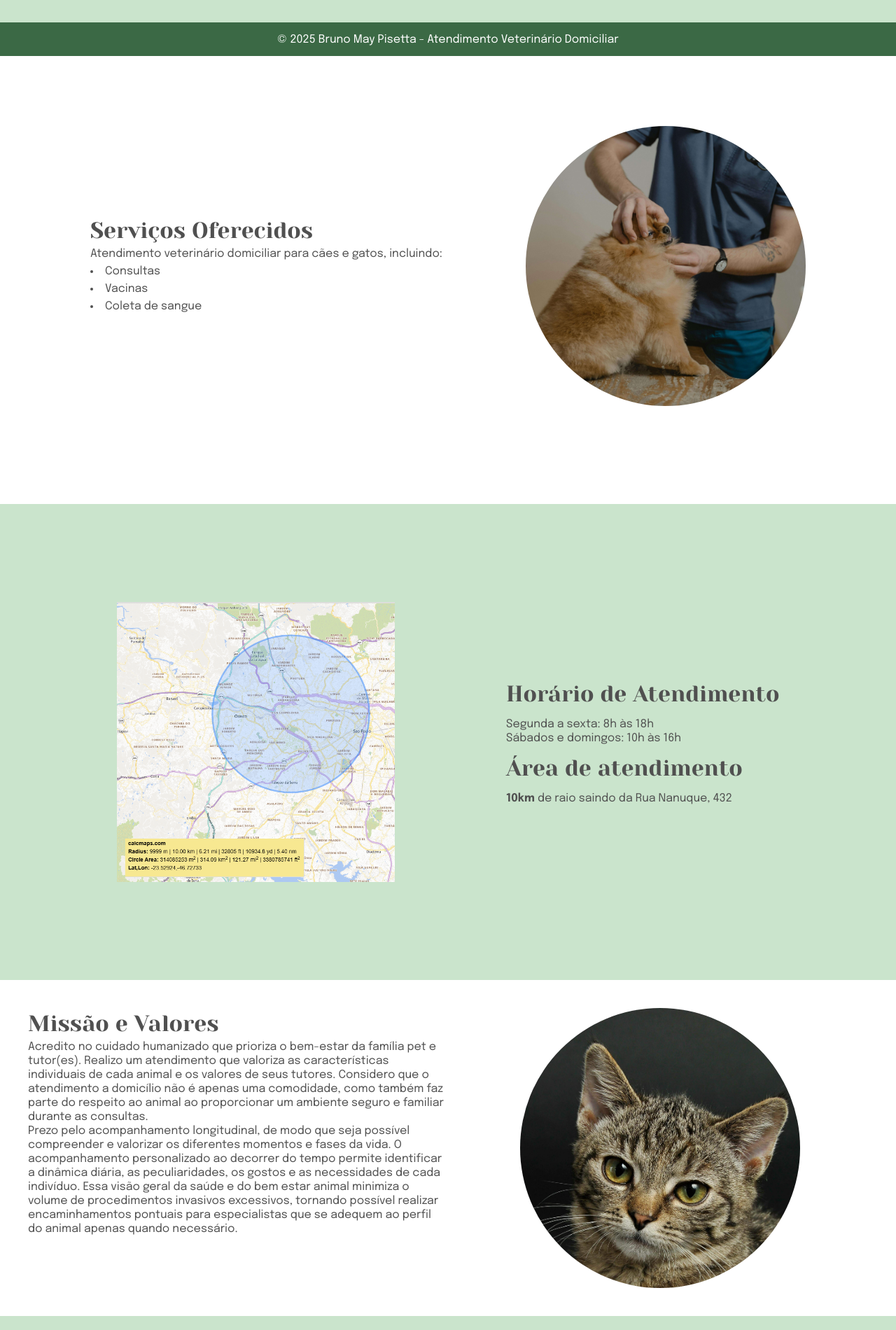
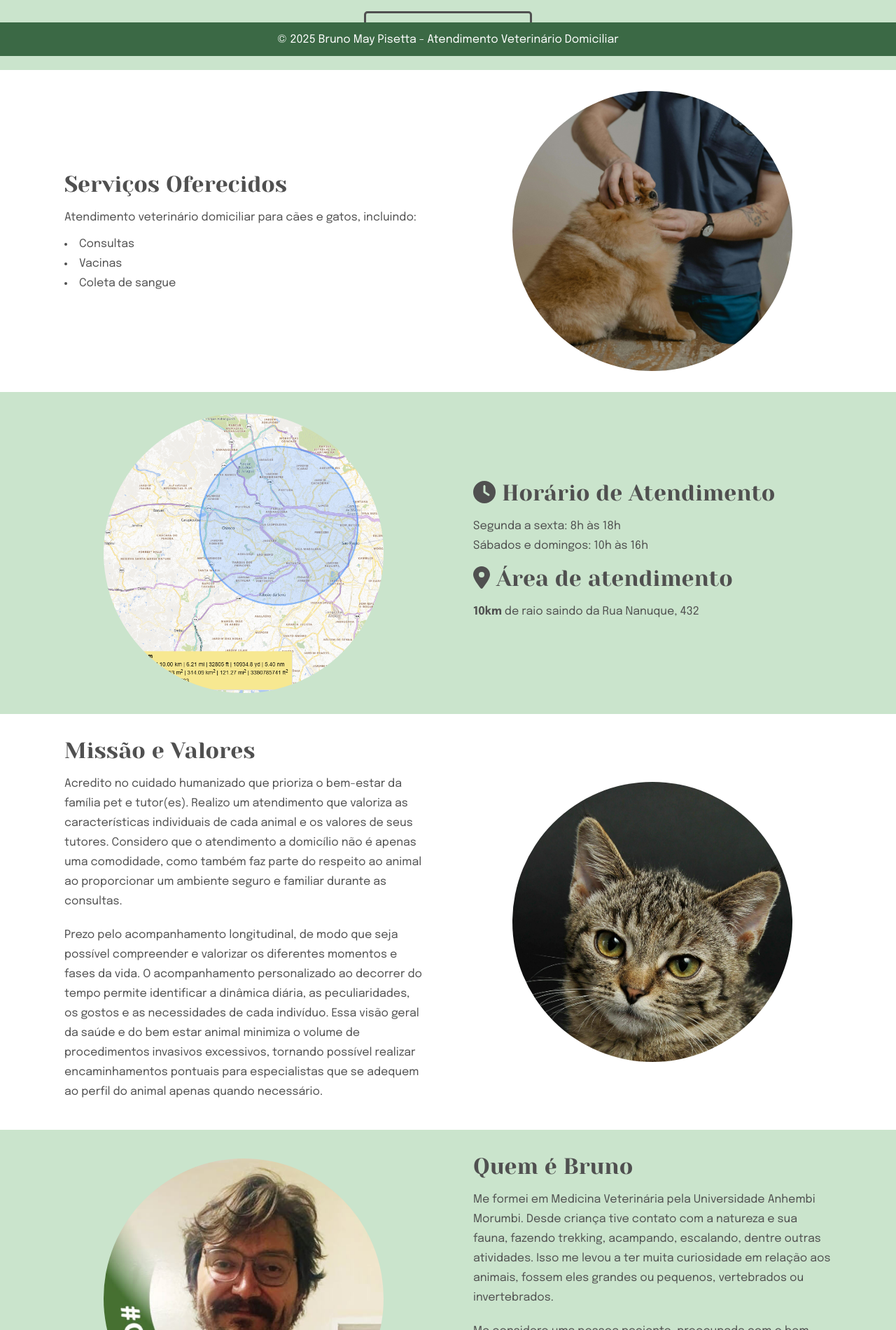
Before and after one commit to eduardo-nakamura/veterinario-next, a Next.js app: page / in a window 1280 px wide. Shown: the part 720-2620 px from the top of the page at 70% size. Built offline with nearby package versions, Linux system fonts and the light colour scheme.

Commit message:
alinhamento

```diff
--- a/components/Header.module.css
+++ b/components/Header.module.css
@@ -24,10 +24,8 @@
 .menuButton {
   background: none;
   border: none;
-  font-size: 1.5rem;
-  cursor: pointer;
+  font-size: 2rem;
   display: none;
-  /* Oculto por padrão em telas maiores */
 }
 
 .nav {
@@ -41,16 +39,31 @@
   gap: 30px;
 
 }
-.navItem {
+.navItem{
+  transition: all 0.2s;
+}
+.navItem:hover {
   cursor: pointer;
+  transform: scale(1.1);
 }
 
-
+a.navLink{
+  color: var(--cor-verde-claro);
+  text-decoration: none;
+  text-shadow: 2px 2px 5px black;
+}
 .navLink{
   font-size: 1rem;
   text-decoration: none;
   color: var(--cor-verde-claro);
   overflow-x: hidden;
+  text-align: center;
+  transition: all 0.2s;
+}
+.navLink:hover {
+
+  cursor: pointer;
+
 }
 .navLink svg{
   margin-right: 5px;
--- a/next.config.ts
+++ b/next.config.ts
@@ -1,12 +1,12 @@
 /** @type {import('next').NextConfig} */
 const nextConfig = {
   output: 'export',
-  basePath: '/veterinario-next',
-  assetPrefix: '/veterinario-next',
+  basePath: process.env.NODE_ENV === 'production' ? '/veterinario-next' : '',
+  assetPrefix: process.env.NODE_ENV === 'production' ? '/veterinario-next' : '',
   images: {
     unoptimized: true, // Required for static exports
   },
-  //assetPrefix: process.env.NODE_ENV === 'production' ? '/veterinario-next/' : '',
+  // assetPrefix: process.env.NODE_ENV === 'production' ? '/veterinario-next' : '',
 };
 
 module.exports = nextConfig;
--- a/src/app/layout.tsx
+++ b/src/app/layout.tsx
@@ -15,11 +15,11 @@ const geistMono = Geist_Mono({
 //
 
 export const metadata: Metadata = {
-  title: "Atendimento Veterinário Domiciliar | Bruno Pisetta | São Paulo/Lapa",
-  description: "Atendimento veterinário domiciliar para cães e gatos em São Paulo/Lapa. Consultas, vacinas, coleta de sangue e acompanhamento personalizado. Agende agora!",
+  title: "Vet Domicílio SP Lapa | Bruno Pisetta",
+  description: "Veterinário domiciliar em São Paulo/Lapa para cães e gatos. Consultas, vacinas, exames e acompanhamento personalizado. Agende sua consulta!",
   openGraph: {
-    title: "Atendimento Veterinário Domiciliar | Bruno Pisetta | São Paulo/Lapa",
-    description: "Atendimento veterinário domiciliar para cães e gatos em São Paulo/Lapa. Consultas, vacinas, coleta de sangue e acompanhamento personalizado. Agende agora!",
+    title: "Vet Domicílio SP Lapa | Bruno Pisetta",
+    description: "Veterinário domiciliar em São Paulo/Lapa para cães e gatos. Consultas, vacinas, exames e acompanhamento personalizado. Agende sua consulta!",
     images: "https://assets.storage.trakto.io/WFwSOE6steTvXQPjV3NfFTllMOZ2/41aa619f-ea28-40c0-8ccd-2eba2b1a44bb.png",
     // url: "https://example.com",
   },
@@ -35,7 +35,7 @@ export default function RootLayout({
   children: React.ReactNode;
 }>) {
   return (
-    <html lang="en">
+    <html lang="pt-BR">
       <body className={`${geistSans.variable} ${geistMono.variable}`}>
         {children}
       </body>
--- a/src/app/page.module.css
+++ b/src/app/page.module.css
@@ -7,17 +7,33 @@
   padding: 80px 0 40px;
 
 }
-
+.cta{
+  background: transparent;
+  color: var(--cor-cinza-escuro);
+  font-family: "Yeseva One", serif;
+  font-size: 1.5rem;
+  margin: 30px 0 0;
+  padding: 10px 10px;
+  border: 3px solid var(--cor-cinza-escuro);
+  border-radius: 5px;
+}
 .sectionFlex {
   position: relative;
   display: flex;
   width: 100vw;
-  min-height: 85vh;
+  /* min-height: 85vh; */
   color: var(--cor-cinza-escuro);
-  gap: 20px;
+  gap: 10px;
   padding: 30px;
 }
-
+.itemFlex {
+  width: 40vw;
+  display: flex;
+  flex-direction: column;
+}
+.itemFlexCenter{
+  align-items: center;
+}
 .sectionGrid2col {
   display: grid;
   grid-template-columns: 1fr 1fr;
@@ -48,7 +64,9 @@
   grid-row: 1 / 3;
   background-color: #e0e0e0;
 }
-
+.h1__container{
+  width: 60%
+}
 .h1__title {
   background-color: var(--cor-verde-escuro);
   color: var(--cor-verde-claro);
@@ -77,12 +95,13 @@
 .sectionFlex p {
   font-weight: 400;
   font-size: 16px;
-  line-height: 20px;
+  line-height: 28px;
+  margin: 10px 0;
 }
 
 .list li {
   list-style-position: inside;
-  margin: 5px 0;
+  margin: 0px 0;
 }
 
 .section__colums__center {
@@ -106,21 +125,35 @@
   overflow: hidden;
 }
 
+.contatos{
+  margin: 20px 0;
+  display: flex;
+  gap:30px;
+  font-size: 2rem;
+}
+.contatos a{
+  transition: all 0.2s;
+}
+.contatos a:hover{
+  transform: scale(1.3);
+  color: var(--cor-verde-musgo);
+}
 @media (max-width: 768px) {
   .section {
     padding: 30px;
-
-
   }
   .img__title {
     width: 90vw;
     height: 90vw;
   }
+  .h1__container{
+    width: 100%
+  }
   .h1__title {
     position: relative;
     left: 0;
     top: 0;
-    font-size: 30px;
+    font-size: 25px;
     line-height: 36px;
   }
   .sectionGrid2col h2,
@@ -156,7 +189,13 @@
   .sectionFlex {
     padding: 30px;
   }
+  .itemFlex{
+    width: 95vw;
 
+  }
+  .itemFlexCenter{
+    align-items: start;
+  }
   .sectionGrid {
     display: flex;
     flex-direction: column;
--- a/src/app/page.tsx
+++ b/src/app/page.tsx
@@ -6,6 +6,11 @@ import Image from "next/image";
 import styles from "./page.module.css";
 import Footer from "../../components/Footer";
 import Header from "../../components/Header";
+import { FontAwesomeIcon } from '@fortawesome/react-fontawesome';
+import { faLinkedin, faWhatsapp } from '@fortawesome/free-brands-svg-icons';
+import { faAddressCard, faClock, faEnvelope, faLocationDot } from '@fortawesome/free-solid-svg-icons';
+import { Link } from 'react-scroll';
+
 
 // Foto de Caio  : https://www.pexels.com/pt-br/foto/papagaio-verde-na-mao-da-pessoa-56733/
 // Photo by Pixabay: https://www.pexels.com/photo/long-coated-white-and-black-dog-220938/
@@ -31,7 +36,7 @@ export default function Home() {
 
       <div className={styles.page}>
         <section className={`${styles.sectionFlex} ${styles.section__colums__center}`} style={{ backgroundColor: 'var(--cor-verde-claro)' }}>
-          <div style={{alignSelf:'flex-start', width:'60%'}}>
+          <div className={styles.h1__container} style={{ alignSelf: 'flex-start' }}>
             <h1 className={styles.h1__title}>Veterinário a domicílio para cães e gatos | Bruno May Pisetta</h1>
           </div>
           <div className={styles.img__title}>
@@ -44,10 +49,18 @@ export default function Home() {
             />
           </div>
 
+          <Link
+            to="contato"
+            smooth={true}
+            duration={500}
+            offset={-80} // Adjust as needed
+          >
+             <button className={styles.cta}>Entre em Contato</button>
+          </Link>
         </section>
+
         <section id="servicos" className={`${styles.sectionFlex} ${styles.section__row__center}`} style={{ backgroundColor: 'var(--cor-branca)' }}>
-
-          <div>
+          <div className={styles.itemFlex}>
             <h2>Serviços Oferecidos</h2>
             <p>Atendimento veterinário domiciliar para cães e gatos, incluindo:</p>
             <ul className={styles.list}>
@@ -56,6 +69,7 @@ export default function Home() {
               <li>Coleta de sangue</li>
             </ul>
           </div>
+          <div className={`${styles.itemFlex} ${styles.itemFlexCenter}`}>
             <div className={styles.img__title}>
               <Image
                 src="./cachorro-exame-veterinario.jpg"
@@ -65,9 +79,33 @@ export default function Home() {
                 layout="responsive"
               />
             </div>
+          </div>
         </section>
+
         <section id="horario" className={`${styles.sectionFlex} ${styles.section__row__center}`} style={{ backgroundColor: 'var(--cor-verde-claro)' }}>
-          <div className={styles.img__title} style={{borderRadius: '0'}}>
+          <div className={`${styles.itemFlex} ${styles.itemFlexCenter} ${styles.gridItemTwo}`}>
+            <div className={styles.img__title}>
+              <Image
+                src="./mapa-rua-nanuque-432.png" // Path to the image (in the `public` folder)
+                alt={`Localização da Rua Nanuque, 432`}
+                width={383}
+                height={383}
+                layout="responsive"
+
+              />
+            </div>
+          </div>
+          <div className={`${styles.itemFlex}  ${styles.gridItemOne}`}>
+            <h2><FontAwesomeIcon icon={faClock} /> Horário de Atendimento </h2>
+            <p>Segunda a sexta: 8h às 18h <br />Sábados e domingos: 10h às 16h</p>
+
+            <h2><FontAwesomeIcon icon={faLocationDot} /> Área de atendimento</h2>
+            <p><strong>10km</strong> de raio saindo da Rua Nanuque, 432</p>
+          </div>
+        </section>
+
+        {/* <section id="horario" className={`${styles.sectionFlex} ${styles.section__row__center}`} style={{ backgroundColor: 'var(--cor-verde-claro)' }}>
+          <div className={styles.img__title} style={{ borderRadius: '0' }}>
             <Image
               src="./mapa-rua-nanuque-432.png" // Path to the image (in the `public` folder)
               alt={`Localização da Rua Nanuque, 432`}
@@ -83,9 +121,43 @@ export default function Home() {
             <h2>Área de atendimento</h2>
             <p><strong>10km</strong> de raio saindo da Rua Nanuque, 432</p>
           </div>
+        </section> */}
+        <section id="missao" className={`${styles.sectionFlex} ${styles.section__row__center}`} style={{ backgroundColor: 'var(--cor-branca)' }}>
+          <div className={styles.itemFlex}>
+            <h2>Missão e Valores</h2>
+            <p>Acredito no cuidado humanizado que prioriza o bem-estar da família pet e tutor(es). Realizo um atendimento que valoriza as características individuais de cada animal e os valores de seus tutores. Considero que o atendimento a domicílio não é apenas uma comodidade, como também faz parte do respeito ao animal ao proporcionar um ambiente seguro e familiar durante as consultas. </p>
+            <p>Prezo pelo acompanhamento longitudinal, de modo que seja possível compreender e valorizar os diferentes momentos e fases da vida. O acompanhamento personalizado ao decorrer do tempo permite identificar a dinâmica diária, as  peculiaridades, os gostos e as necessidades de cada indivíduo. Essa visão geral da saúde e do bem estar animal minimiza o volume de procedimentos  invasivos excessivos, tornando possível realizar encaminhamentos pontuais para especialistas que se adequem ao perfil do animal  apenas quando necessário.</p>
+          </div>
+          <div className={`${styles.itemFlex} ${styles.itemFlexCenter}`}>
+            <div className={styles.img__title}>
+              <Image
+                src="./detalhe-rosto-gato.jpg"
+                alt={`Foto em close de um gato`}
+                width={383}
+                height={383}
+                layout="responsive"
+              />
+            </div>
+          </div>
         </section>
+        {/* <section id="missao" className={`${styles.sectionFlex} ${styles.section__row__center}`} style={{ backgroundColor: 'var(--cor-branca)' }}>
 
-        <section id="missao" className={styles.sectionGrid2col} style={{ backgroundColor: 'var(--cor-branca)' }}>
+          <div>
+            <h2>Missão e Valores</h2>
+            <p>Acredito no cuidado humanizado que prioriza o bem-estar da família pet e tutor(es). Realizo um atendimento que valoriza as características individuais de cada animal e os valores de seus tutores. Considero que o atendimento a domicílio não é apenas uma comodidade, como também faz parte do respeito ao animal ao proporcionar um ambiente seguro e familiar durante as consultas. </p>
+            <p>Prezo pelo acompanhamento longitudinal, de modo que seja possível compreender e valorizar os diferentes momentos e fases da vida. O acompanhamento personalizado ao decorrer do tempo permite identificar a dinâmica diária, as  peculiaridades, os gostos e as necessidades de cada indivíduo. Essa visão geral da saúde e do bem estar animal minimiza o volume de procedimentos  invasivos excessivos, tornando possível realizar encaminhamentos pontuais para especialistas que se adequem ao perfil do animal  apenas quando necessário.</p>
+          </div>
+          <div className={styles.img__title}>
+            <Image
+              src="./detalhe-rosto-gato.jpg"
+              alt={`Foto em close de um gato`}
+              width={383}
+              height={383}
+              layout="responsive"
+            />
+          </div>
+        </section> */}
+        {/* <section id="missao" className={styles.sectionGrid2col} style={{ backgroundColor: 'var(--cor-branca)' }}>
           <div className={`${styles.gridItem} ${styles.gridItemTwo}`}>
             <h2>Missão e Valores</h2>
             <p>Acredito no cuidado humanizado que prioriza o bem-estar da família pet e tutor(es). Realizo um atendimento que valoriza as características individuais de cada animal e os valores de seus tutores. Considero que o atendimento a domicílio não é apenas uma comodidade, como também faz parte do respeito ao animal ao proporcionar um ambiente seguro e familiar durante as consultas. </p>
@@ -102,9 +174,26 @@ export default function Home() {
               />
             </div>
           </div>
+        </section> */}
+        <section id="bruno" className={`${styles.sectionFlex} ${styles.section__row__center}`} style={{ backgroundColor: 'var(--cor-verde-claro)' }}>
+          <div className={`${styles.itemFlex} ${styles.itemFlexCenter} ${styles.gridItemTwo}`}>
+            <div className={styles.img__title}>
+              <Image
+                src="./veterinario-bruno-may-pisetta.jpeg" // Path to the image (in the `public` folder)
+                alt={`Foto de Bruno May Pisetta`}
+                width={383}
+                height={383}
+                layout="responsive"
+              />
+            </div>
+          </div>
+          <div className={`${styles.itemFlex}  ${styles.gridItemOne}`}>
+            <h2>Quem é Bruno</h2>
+            <p>Me formei em Medicina Veterinária pela Universidade Anhembi Morumbi. Desde criança tive contato com a natureza e sua fauna, fazendo trekking, acampando, escalando, dentre outras atividades. Isso me levou a ter muita curiosidade em relação aos animais, fossem eles grandes ou pequenos, vertebrados ou invertebrados. </p>
+            <p>Me considero uma pessoa paciente, preocupada com o bem estar do outro, sempre empenhado em ajudar da melhor forma possível, e reflito estas qualidades nos atendimentos que realizo. Sendo pai de dois cachorros e um coelho, sei como o ambiente influencia as consultas e como é importante que o seu pet se sinta seguro em um local familiar.</p>
+          </div>
         </section>
-
-        <section id="bruno" className={styles.sectionGrid2col} style={{ backgroundColor: 'var(--cor-verde-claro)' }}>
+        {/* <section id="bruno" className={styles.sectionGrid2col} style={{ backgroundColor: 'var(--cor-verde-claro)' }}>
           <div className={styles.gridItem} style={{ alignItems: 'center' }}>
 
             <div className={styles.img__title}>
@@ -125,19 +214,40 @@ export default function Home() {
           </div>
 
 
+        </section> */}
+        <section id="contato" className={`${styles.sectionFlex} ${styles.section__row__center}`} style={{ backgroundColor: 'var(--cor-branca)' }}>
+          <div className={styles.itemFlex} >
+            <h2>Entrar em Contato</h2>
+            <p>Entre em contato conosco e agende uma consulta</p>
+            <div className={styles.contatos}>
+
+              <a href="https://www.linkedin.com/in/bruno-pisetta"><FontAwesomeIcon icon={faLinkedin} /></a>
+
+              <a href="https://wa.me/5511993177378?text=SuaMensagem">   <FontAwesomeIcon icon={faWhatsapp} /></a>
+
+              <a href="mailto:bruno.may.pisetta@gmail.com"><FontAwesomeIcon icon={faEnvelope} /></a>
+
+              <a href="https://trakto.link/BrunoMayPisetta"> <FontAwesomeIcon icon={faAddressCard} /></a>
+            </div>
+
+            {/* <p>Whatsapp: <a href="https://wa.me/5511993177378?text=SuaMensagem">(11) 99317-7378</a></p>
+            <p>Email: <a href="mailto:bruno.may.pisetta@gmail.com">bruno.may.pisetta@gmail.com</a></p>
+            <p>Linkedin: <a href="https://www.linkedin.com/in/bruno-pisetta">www.linkedin.com/in/bruno-pisetta</a></p>
+            <p>Link cartão de visitas digital: <a href="https://trakto.link/BrunoMayPisetta">https://trakto.link/BrunoMayPisetta</a></p> */}
+          </div>
+          <div className={styles.itemFlex}></div>
         </section>
-
-        <section id="contato" className={styles.sectionGrid2col} style={{ backgroundColor: 'var(--cor-branca)' }}>
+        {/* <section id="contato" className={styles.sectionGrid2col} style={{ backgroundColor: 'var(--cor-branca)' }}>
           <div className={styles.gridItem}>
             <h2>Contato</h2>
           </div>
-          <div  className={styles.gridItem}>
+          <div className={styles.gridItem}>
             <p>Whatsapp: <a href="https://wa.me/5511993177378?text=SuaMensagem">(11) 99317-7378</a></p>
             <p>Email: <a href="mailto:bruno.may.pisetta@gmail.com">bruno.may.pisetta@gmail.com</a></p>
             <p>Linkedin: <a href="https://www.linkedin.com/in/bruno-pisetta">www.linkedin.com/in/bruno-pisetta</a></p>
             <p>Link cartão de visitas digital: <a href="https://trakto.link/BrunoMayPisetta">https://trakto.link/BrunoMayPisetta</a></p>
           </div>
-        </section>
+        </section> */}
 
       </div>
       <Footer />
```
Also changed, not shown: src/app/not-found.tsx (added, +15 -0 lines). Lines whose indentation alone changed are shown as unchanged.
